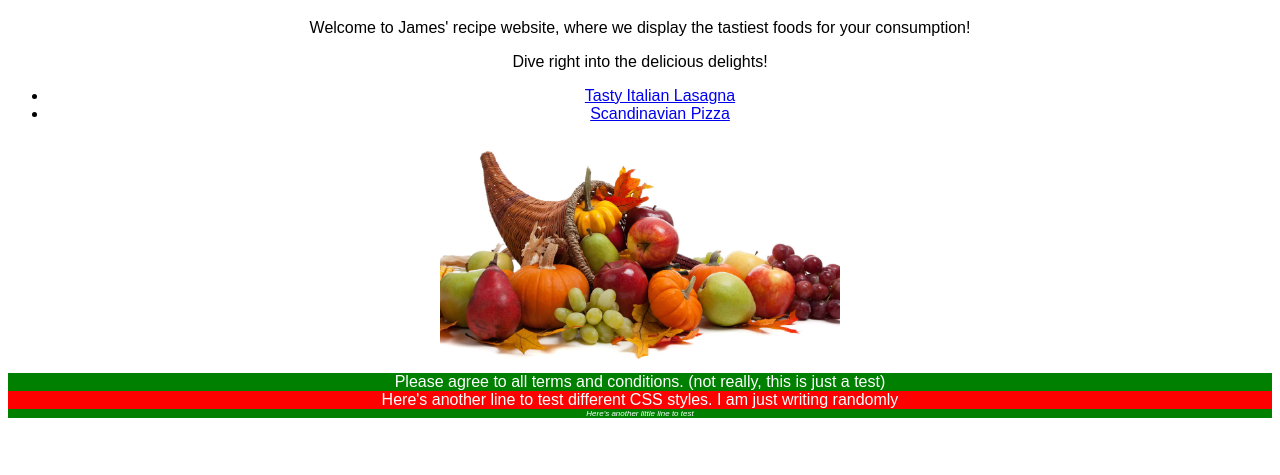
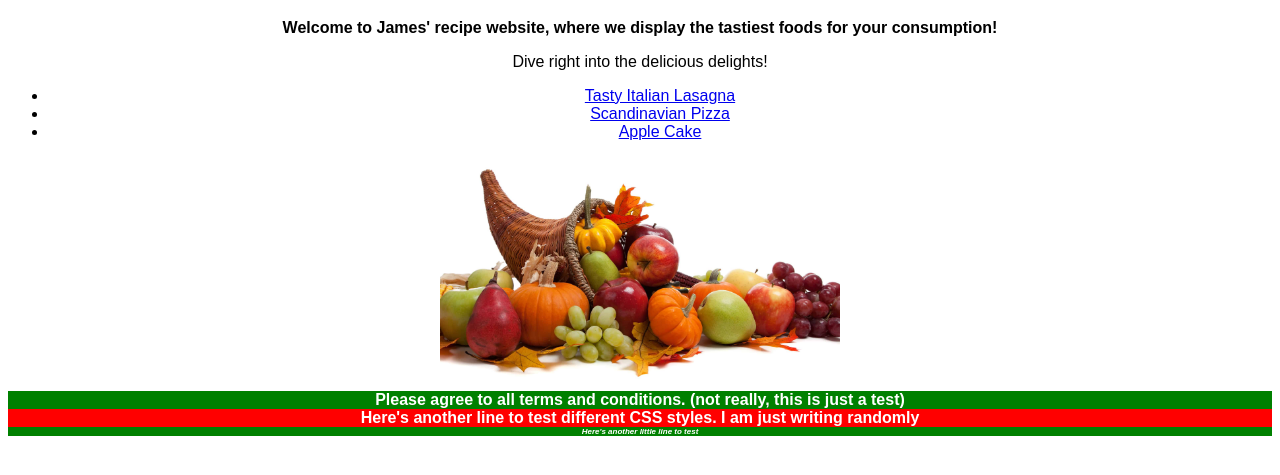
Before and after one commit to JamesKelseyCodes/html-css-tests, a plain HTML site: page index.html in a window 1280 px wide. Shown: the part 61-536 px from the top of the page. Drawn offline with Linux system fonts and the light colour scheme.

Commit message:
fix main menu

```diff
--- a/index.html
+++ b/index.html
@@ -12,6 +12,7 @@
     <ul>
      <li><a href="./recipes/lasagna.html">Tasty Italian Lasagna</a></li>
      <li><a href="./recipes/pizza.html">Scandinavian Pizza</a></li>
+     <li><a href="./recipes/apple-cake.html">Apple Cake</a></li>
     </ul>
     <img src="./cornucopia.jpg" alt="picture of cornocupia">
     <div class="class-one">Please agree to all terms and conditions. (not really, this is just a test)</div>
--- a/styles.css
+++ b/styles.css
@@ -23,6 +23,10 @@ font-family: sans-serif;
   background-color: red;
 }
 
+div {
+  font-weight: 700;
+}
+
 img {
   height: auto;
   width: 400px;
```
